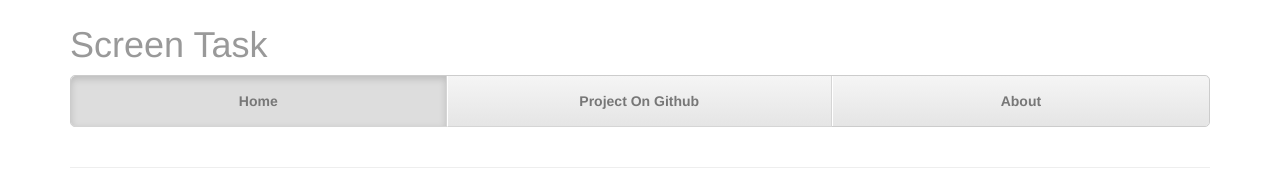
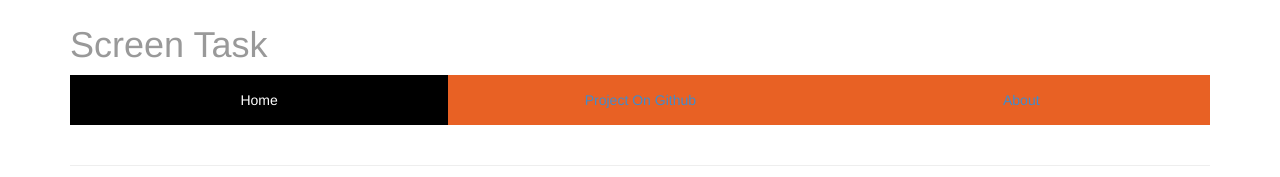
Before and after one commit to EslaMx7/ScreenTask, a plain HTML site: page ScreenTask/WebServer/index.html in a window 1280 px wide. Shown: the top 177 px of the page. Drawn offline with Linux system fonts and the light colour scheme.

Commit message:
Update navbar CSS
Removed border raidus, removed gradients, changed the background and foreground colors.

```diff
--- a/ScreenTask/WebServer/index.html
+++ b/ScreenTask/WebServer/index.html
@@ -35,44 +35,45 @@
         /* Customize the nav-justified links to be fill the entire space of the .navbar */
 
         .nav-justified {
-            background-color: #eee;
-            border-radius: 5px;
-            border: 1px solid #ccc;
+            background-color: #000;
+            /*border-radius: 5px;
+            border: 1px solid #ccc;*/
         }
 
             .nav-justified > li > a {
                 margin-bottom: 0;
                 padding-top: 15px;
                 padding-bottom: 15px;
-                color: #777;
+                color: #fff
                 font-weight: bold;
                 text-align: center;
-                border-bottom: 1px solid #d5d5d5;
-                background-color: #e5e5e5; /* Old browsers */
-                background-repeat: repeat-x; /* Repeat the gradient */
-                background-image: -moz-linear-gradient(top, #f5f5f5 0%, #e5e5e5 100%); /* FF3.6+ */
-                background-image: -webkit-gradient(linear, left top, left bottom, color-stop(0%,#f5f5f5), color-stop(100%,#e5e5e5)); /* Chrome,Safari4+ */
-                background-image: -webkit-linear-gradient(top, #f5f5f5 0%,#e5e5e5 100%); /* Chrome 10+,Safari 5.1+ */
-                background-image: -o-linear-gradient(top, #f5f5f5 0%,#e5e5e5 100%); /* Opera 11.10+ */
-                filter: progid:DXImageTransform.Microsoft.gradient( startColorstr='#f5f5f5', endColorstr='#e5e5e5',GradientType=0 ); /* IE6-9 */
-                background-image: linear-gradient(top, #f5f5f5 0%,#e5e5e5 100%); /* W3C */
+                /*border-bottom: 1px solid #d5d5d5;*/
+                background-color: #E86124; /* Old browsers */
+                /*ound-repeat: repeat-x; /* Repeat the gradient */
+                /*ckground-image: -moz-linear-gradient(top, #f5f5f5 0%, #e5e5e5 100%); /* FF3.6+ */
+                /*ckground-image: -webkit-gradient(linear, left top, left bottom, color-stop(0%,#f5f5f5), color-stop(100%,#e5e5e5)); /* Chrome,Safari4+ */
+                /*ckground-image: -webkit-linear-gradient(top, #f5f5f5 0%,#e5e5e5 100%); /* Chrome 10+,Safari 5.1+ */
+                /*ckground-image: -o-linear-gradient(top, #f5f5f5 0%,#e5e5e5 100%); /* Opera 11.10+ */
+                /*filter: progid:DXImageTransform.Microsoft.gradient( startColorstr='#f5f5f5', endColorstr='#e5e5e5',GradientType=0 ); /* IE6-9 */
+                /*background-image: linear-gradient(top, #f5f5f5 0%,#e5e5e5 100%); /* W3C */
             }
 
             .nav-justified > .active > a,
             .nav-justified > .active > a:hover,
             .nav-justified > .active > a:focus {
-                background-color: #ddd;
+                background-color: #000;
+                color: #fff;
                 background-image: none;
-                box-shadow: inset 0 3px 7px rgba(0,0,0,.15);
+                /*box-shadow: inset 0 3px 7px rgba(0,0,0,.15);*/
             }
 
             .nav-justified > li:first-child > a {
-                border-radius: 5px 5px 0 0;
+                /*border-radius: 5px 5px 0 0;*/
             }
 
             .nav-justified > li:last-child > a {
-                border-bottom: 0;
-                border-radius: 0 0 5px 5px;
+                /*border-bottom: 0;
+                border-radius: 0 0 5px 5px;*/
             }
 
         @media (min-width: 768px) {
@@ -80,7 +81,7 @@
                 max-height: 52px;
             }
 
-                .nav-justified > li > a {
+                /*.nav-justified > li > a {
                     border-left: 1px solid #fff;
                     border-right: 1px solid #d5d5d5;
                 }
@@ -93,7 +94,7 @@
                 .nav-justified > li:last-child > a {
                     border-radius: 0 5px 5px 0;
                     border-right: 0;
-                }
+                }*/
         }
 
         /* Responsive: Portrait tablets and up */
```
